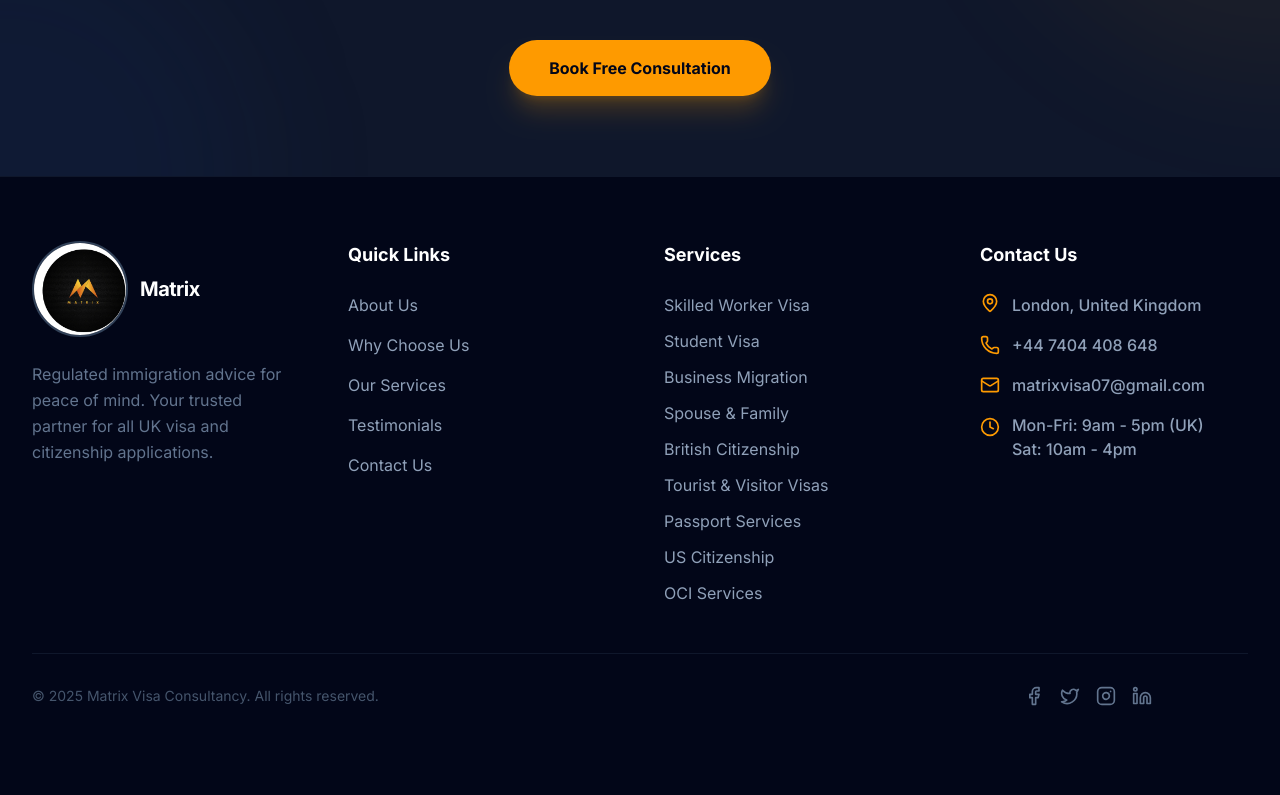
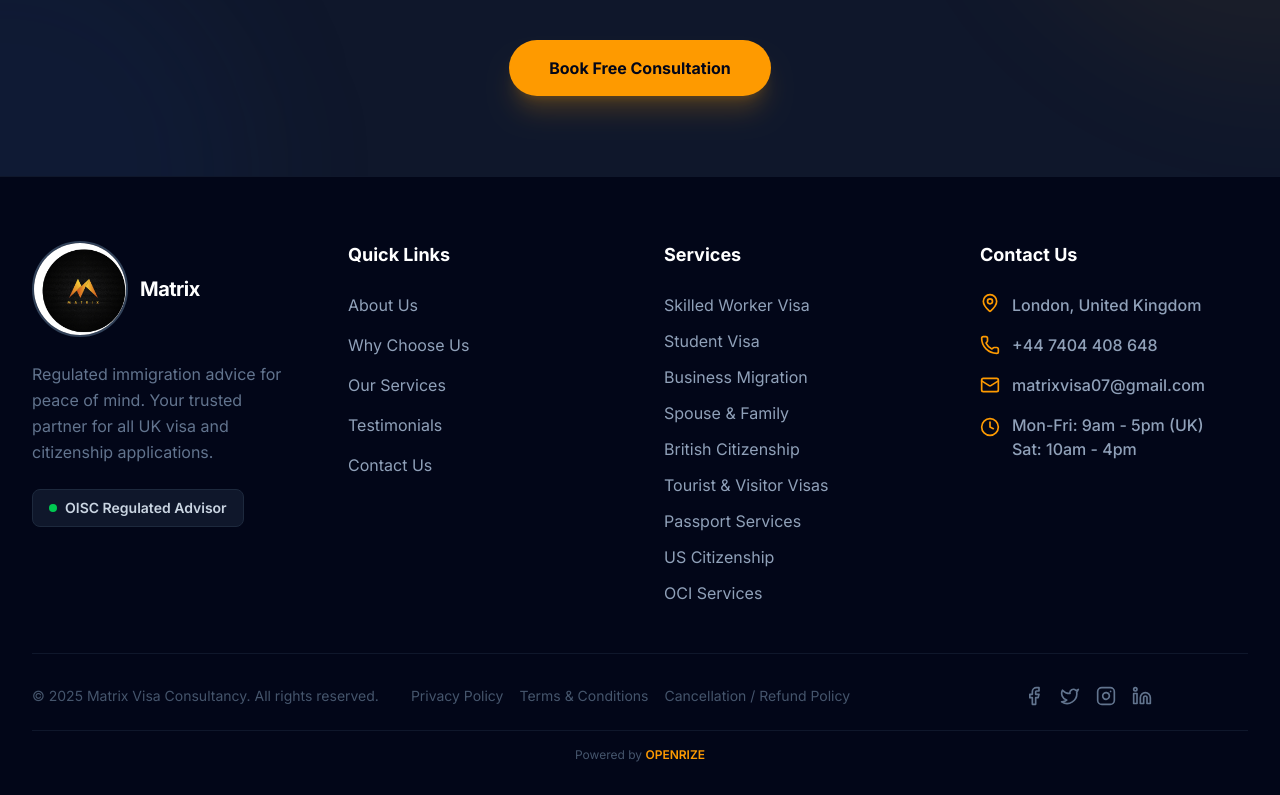
Before and after one commit to harshilp0210/ConsultingApp, a Next.js app: page / in a window 1280 px wide. Shown: the part 3827-4622 px from the top of the page. Before the commit the page ends 4565 px from the top, so only its background shows below. Built offline with nearby package versions, Linux system fonts and the light colour scheme.

Commit message:
Add Powered by OPENRIZE link to footer

```diff
--- a/components/Footer.tsx
+++ b/components/Footer.tsx
@@ -23,6 +23,10 @@ export default function Footer() {
                         <p className="text-slate-500 mb-6 leading-relaxed">
                             Regulated immigration advice for peace of mind. Your trusted partner for all UK visa and citizenship applications.
                         </p>
+                        <div className="inline-flex items-center gap-2 px-4 py-2 bg-slate-900 border border-slate-800 rounded-lg text-sm font-semibold text-slate-300 mb-6">
+                            <span className="w-2 h-2 rounded-full bg-green-500"></span>
+                            OISC Regulated Advisor
+                        </div>
                     </div>
 
                     {/* Quick Links */}
@@ -83,15 +87,37 @@ export default function Footer() {
                 </div>
 
                 <div className="border-t border-slate-900 pt-8 flex flex-col md:flex-row justify-between items-center gap-4">
-                    <p className="text-sm text-slate-600">
-                        © 2025 Matrix Visa Consultancy. All rights reserved.
-                    </p>
+                    <div className="flex flex-col md:flex-row items-center gap-4 md:gap-8">
+                        <p className="text-sm text-slate-600">
+                            © 2025 Matrix Visa Consultancy. All rights reserved.
+                        </p>
+                        <div className="flex flex-wrap justify-center gap-4">
+                            <Link href="/legal/privacy" className="text-sm text-slate-600 hover:text-amber-500 transition-colors">Privacy Policy</Link>
+                            <Link href="/legal/terms" className="text-sm text-slate-600 hover:text-amber-500 transition-colors">Terms & Conditions</Link>
+                            <Link href="/legal/refund" className="text-sm text-slate-600 hover:text-amber-500 transition-colors">Cancellation / Refund Policy</Link>
+                        </div>
+                    </div>
                     <div className="flex gap-4 md:pr-24">
                         <Link href="#" className="text-slate-500 hover:text-amber-500 transition-colors"><Facebook className="w-5 h-5" /></Link>
                         <Link href="#" className="text-slate-500 hover:text-amber-500 transition-colors"><Twitter className="w-5 h-5" /></Link>
                         <Link href="https://www.instagram.com/matrixvisa07/" className="text-slate-500 hover:text-amber-500 transition-colors"><Instagram className="w-5 h-5" /></Link>
                         <Link href="#" className="text-slate-500 hover:text-amber-500 transition-colors"><Linkedin className="w-5 h-5" /></Link>
                     </div>
+                </div>
+
+                {/* Powered by OpenRize */}
+                <div className="mt-6 pt-4 border-t border-slate-900 text-center">
+                    <p className="text-xs text-slate-600">
+                        Powered by{' '}
+                        <a
+                            href="https://www.openrize.com"
+                            target="_blank"
+                            rel="noopener noreferrer"
+                            className="text-amber-500 hover:text-amber-400 font-semibold transition-colors"
+                        >
+                            OPENRIZE
+                        </a>
+                    </p>
                 </div>
             </div>
 
```
